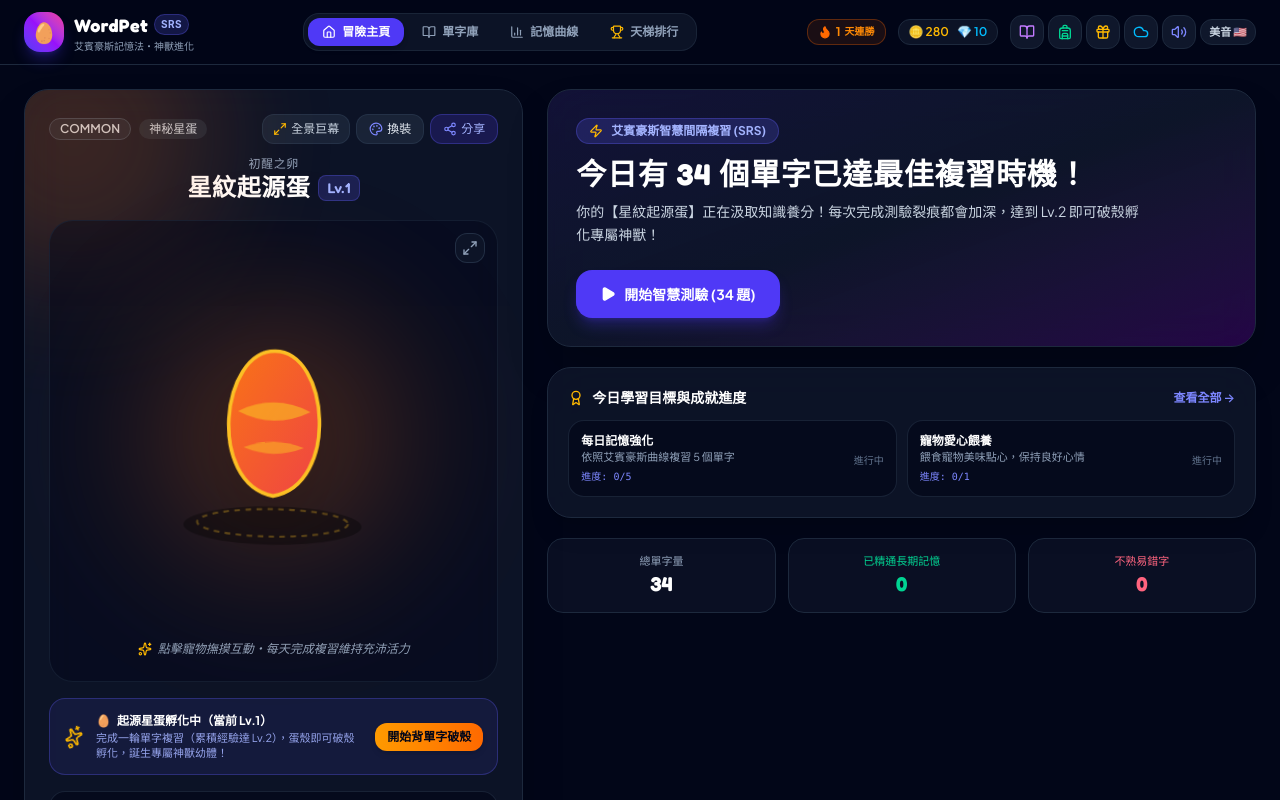
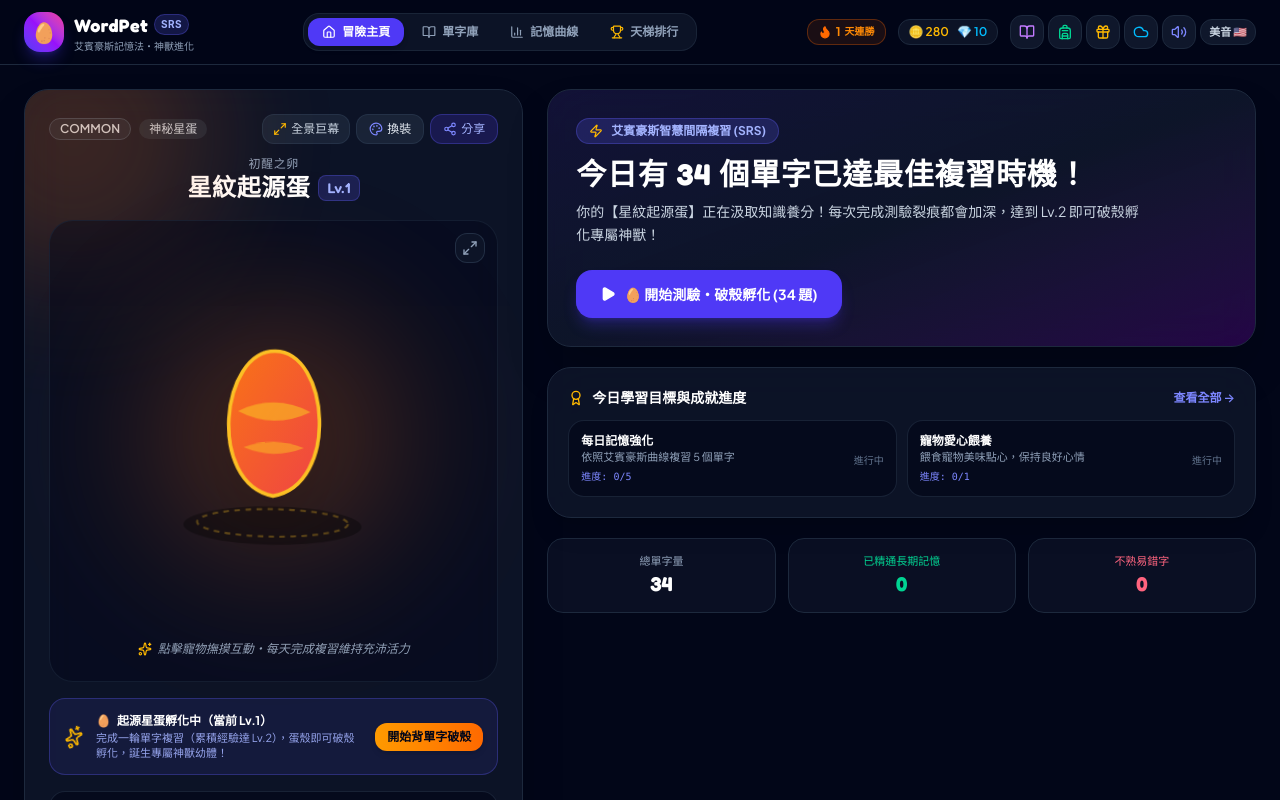
Before and after one commit to Rong-bit/Wordpet, a React (Vite) app: page / in a window 1280 px wide. Shown: the top 800 px of the page. Built offline with nearby package versions, Linux system fonts and the light colour scheme.

Commit message:
feat: make egg hatching quiz button prominent on home page

```diff
--- a/src/App.tsx
+++ b/src/App.tsx
@@ -464,10 +464,12 @@ export default function App() {
                             setCustomQuizList(null);
                             setIsQuizActive(true);
                           }}
-                          className="flex items-center gap-2 rounded-2xl bg-indigo-600 hover:bg-indigo-500 px-6 py-3.5 text-sm font-bold text-white transition-all shadow-lg shadow-indigo-600/30 active:scale-95"
+                          className="flex items-center gap-2 rounded-2xl bg-indigo-600 hover:bg-indigo-500 px-6 py-3.5 text-sm font-bold text-white transition-all shadow-lg shadow-indigo-600/30 active:scale-95 cursor-pointer"
                         >
                           <Play className="h-4 w-4 fill-white" />
-                          開始智慧測驗 ({dueWords.length > 0 ? `${dueWords.length} 題` : '自由複習'})
+                          {pet.stage === 'egg'
+                            ? `🥚 開始測驗・破殼孵化 (${dueWords.length > 0 ? `${dueWords.length} 題` : '5 題'})`
+                            : `開始智慧測驗 (${dueWords.length > 0 ? `${dueWords.length} 題` : '自由複習'})`}
                         </button>
 
                         {weakWords.length > 0 && (
```
